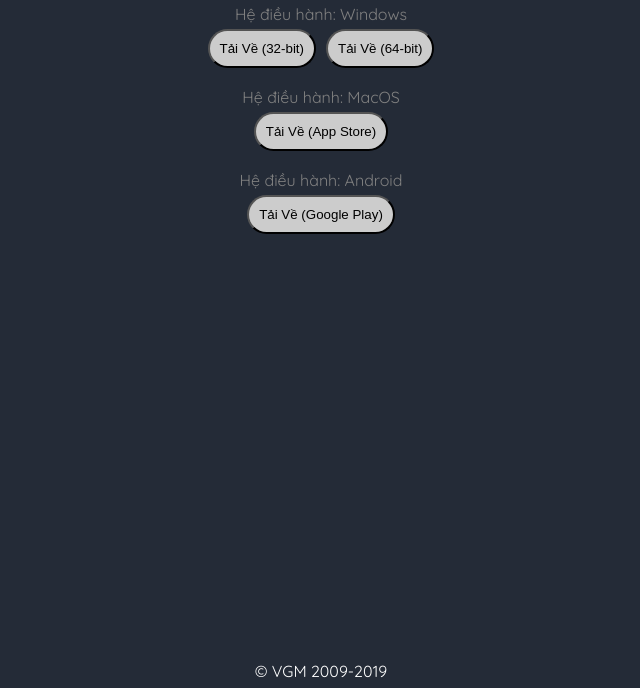
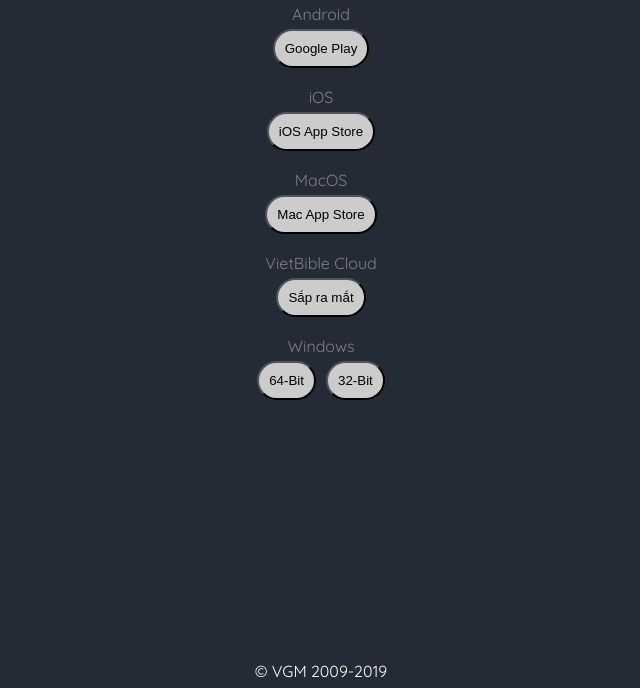
Before and after one commit to vgmtv/vb-site, a Gatsby site: page / in a window 1280 px wide. Shown: the part 112-800 px from the top of the page, without its empty margins (319-959 px from the left). Built offline with nearby package versions, Linux system fonts and the light colour scheme; Gatsby itself is replaced by a stand-in of ours.

Commit message:
feat(platform): able to fetch platforms

```diff
--- a/gatsby-config.js
+++ b/gatsby-config.js
@@ -1,3 +1,12 @@
 module.exports = {
-  plugins: [`gatsby-plugin-styled-components`],
-}
+  plugins: [
+    `gatsby-plugin-styled-components`,
+    `gatsby-transformer-yaml`,
+    {
+      resolve: `gatsby-source-filesystem`,
+      options: {
+        path: `./src/data/`,
+      },
+    },
+  ],
+};
--- a/package.json
+++ b/package.json
@@ -29,6 +29,7 @@
     "url": "https://github.com/gatsbyjs/gatsby/issues"
   },
   "devDependencies": {
-    "gatsby-source-filesystem": "2.0.20"
+    "gatsby-source-filesystem": "2.0.20",
+    "gatsby-transformer-yaml": "2.1.8"
   }
 }
--- a/src/components/platform.js
+++ b/src/components/platform.js
@@ -16,7 +16,7 @@
 
 export default ({children, name}) => (
   <Container>
-    <PlatformName>Hệ điều hành: {name}</PlatformName>
+    <PlatformName>{name}</PlatformName>
     {children}
   </Container>
 )
--- /dev/null
+++ b/src/data/platforms/android.yaml
@@ -0,0 +1,6 @@
+name: Android
+type: mobile
+version: 1.0.2
+urls:
+  - url: https://play.google.com/store/apps/details?id=com.vietbible.kinhthanh
+    description: "Google Play"
--- /dev/null
+++ b/src/data/platforms/ios.yaml
@@ -0,0 +1,6 @@
+name: iOS
+type: mobile
+version: 1.2.0
+urls:
+  - url: https://itunes.apple.com/vn/app/vietbible/id1016761151
+    description: "iOS App Store"
--- /dev/null
+++ b/src/data/platforms/macos.yaml
@@ -0,0 +1,6 @@
+name: MacOS
+type: desktop
+version: 1.2.6
+urls:
+  - url: https://itunes.apple.com/vn/app/vietbible/id1325634371
+    description: "Mac App Store"
--- /dev/null
+++ b/src/data/platforms/web.yaml
@@ -0,0 +1,5 @@
+name: VietBible Cloud
+type: desktop
+version: 3.2.0
+urls:
+  - description: "Sắp ra mắt"
--- /dev/null
+++ b/src/data/platforms/windows.yaml
@@ -0,0 +1,8 @@
+name: Windows
+type: desktop
+version: 3.2.0
+urls:
+  - url: https://cloudflare-ipfs.com/ipfs/QmcKpEcAniEYuYP41FCYW6smYnZMjomJcijcH84SqC42DJ/SetupVietBible3.2x64.exe
+    description: "64-Bit"
+  - url: https://cloudflare-ipfs.com/ipfs/QmcKpEcAniEYuYP41FCYW6smYnZMjomJcijcH84SqC42DJ/SetupVietBible3.2x86.exe
+    description: "32-Bit"
--- a/src/pages/index.js
+++ b/src/pages/index.js
@@ -1,5 +1,6 @@
 import React from 'react';
 import styled from 'styled-components';
+import {graphql} from 'gatsby';
 import Head from '../components/head';
 import Footer from '../components/footer';
 import Header from '../components/header';
@@ -32,34 +33,51 @@
   align-items: center;
 `;
 
-export default () => {
-  const download = () => {
-    window.open('https://vgm.tv')
-  }
+export default ({data}) => {
+  const download = url => {
+    if (url) {
+      window.open(url, '_blank');
+    }
+  };
   return (
     <Container>
       <Head />
       <Header />
       <Wrapper>
-        <Platform name="Windows">
-          <DownloadSection>
-            <Button title="Tải Về (32-bit)" onPress={download} />
-            <Button title="Tải Về (64-bit)" />
-          </DownloadSection>
-        </Platform>
-        <Platform name="MacOS">
-          <DownloadSection>
-            <Button title="Tải Về (App Store)" onPress={download} />
-          </DownloadSection>
-        </Platform>
-        <Platform name="Android">
-          <DownloadSection>
-            <Button title="Tải Về (Google Play)" onPress={download} />
-          </DownloadSection>
-        </Platform>
+        {data.platforms.edges.map(({node: {name, type, version, urls}}) => (
+          <Platform name={name} key={name}>
+            <DownloadSection>
+              {urls.map(({url, description}) => (
+                <Button
+                  key={description}
+                  title={description}
+                  onPress={() => download(url)}
+                />
+              ))}
+            </DownloadSection>
+          </Platform>
+        ))}
       </Wrapper>
       <div style={{flex: 1, backgroundColor: '#fff'}} />
       <Footer />
     </Container>
   );
 };
+
+export const query = graphql`
+  query platforms {
+    platforms: allPlatformsYaml {
+      edges {
+        node {
+          name
+          type
+          version
+          urls {
+            url
+            description
+          }
+        }
+      }
+    }
+  }
+`;
```
Also changed, not shown: 1 other file.
